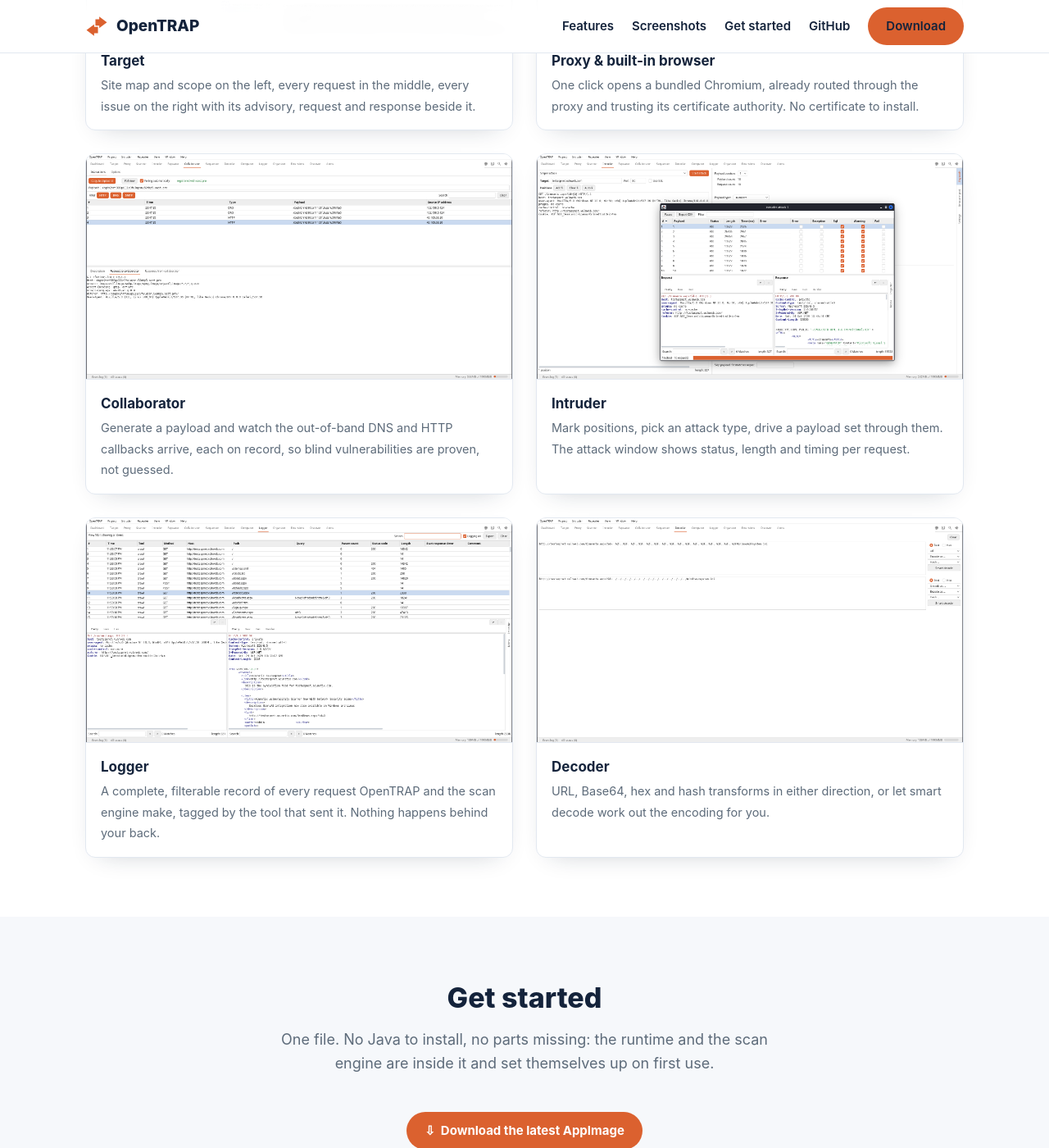
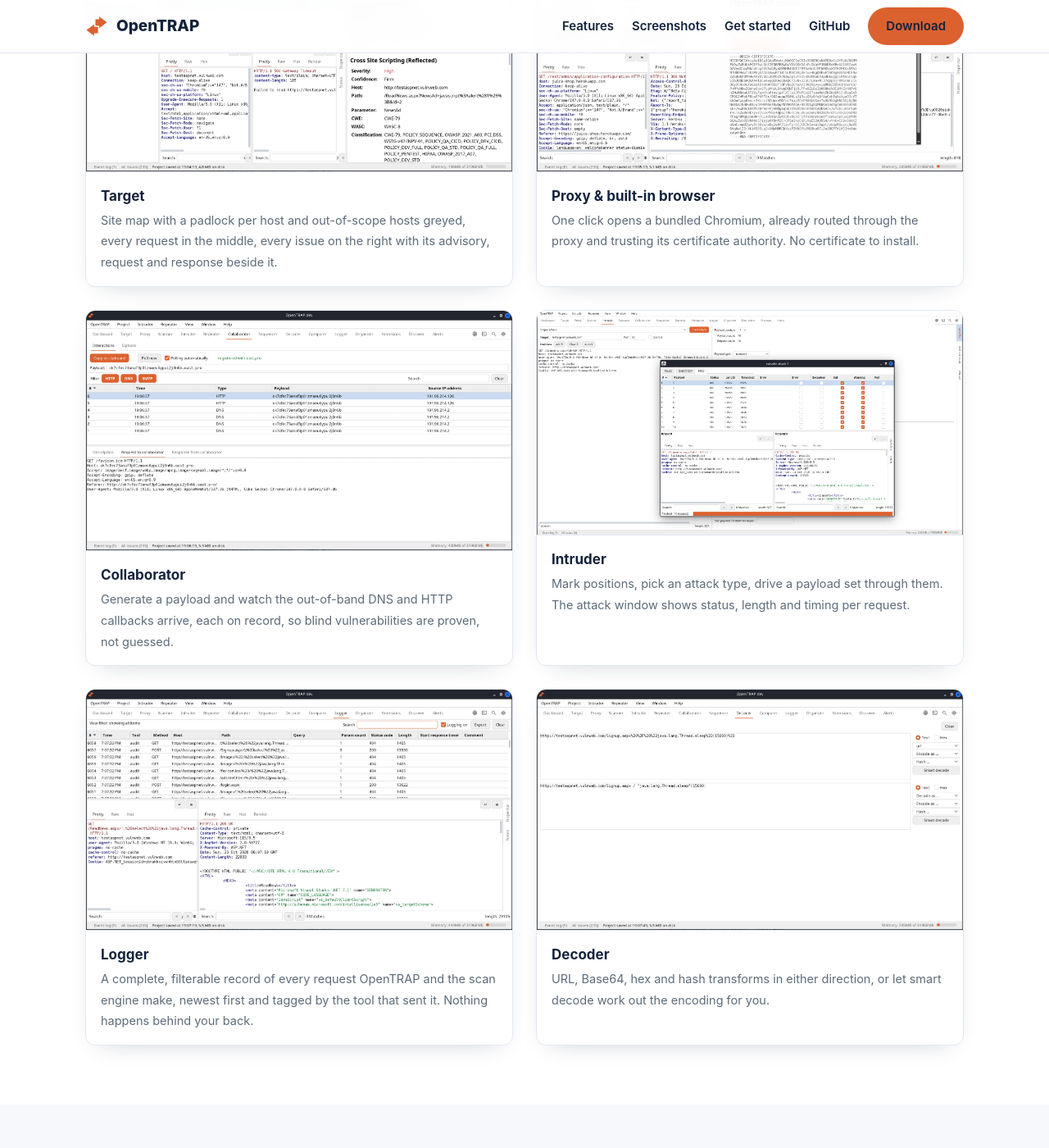
Before and after one commit to BradMyrick/opentrap, a Jekyll site: the page built from docs/index.md, in a window 1280 px wide and 1400 px high, scrolled down 2533 px. Shown: the whole window at 82% size. Built offline with Jekyll 4.4.1, drawn with Linux system fonts in a browser that asks for light colours; some of the changed text lies outside the part shown.

Commit message:
Refresh the screenshots and the feature text for this build
Six of the seven screenshots are retaken on the current build, full window
and unclipped: the dashboard with the labelled crawl-and-audit cards, the
site map with its padlocks and greyed out-of-scope hosts, the proxy history
newest first with the testing browser beside it, the Collaborator, the Logger
with audit traffic newest first, and the Decoder. The README and the site
describe the padlocks, the newest-first histories and the scope-bound engine.

```diff
--- a/docs/index.md
+++ b/docs/index.md
@@ -43,6 +43,7 @@ title: OpenTRAP
       <li><span class="ic">{% include check.html %}</span><span><b>Guided from the start</b>Open or create a project at launch, then drive crawl-and-audit scans through a step-by-step wizard.</span></li>
       <li><span class="ic">{% include check.html %}</span><span><b>Scan configurations that fit the job</b>Pick a tier from Lightweight to Deep, or build a Custom scan with full control over crawl depth, attack strength and which inputs are tested.</span></li>
       <li><span class="ic">{% include check.html %}</span><span><b>Scope that keeps the noise out</b>Add a host or path to scope from the site map and the proxy offers to stop recording everything else. Filters on the site map and the history hide out-of-scope, not-found and static content, and a scan crawls and attacks only what the scope covers.</span></li>
+      <li><span class="ic">{% include check.html %}</span><span><b>Newest first, everywhere</b>Every history in the suite, from the proxy and the Logger to Intruder results and Collaborator interactions, lists the latest entry at the top.</span></li>
       <li><span class="ic">{% include check.html %}</span><span><b>One self-contained file</b>Every release is a single Linux AppImage with its own runtime and the scan engine built in. Download it, run it, scan.</span></li>
       <li><span class="ic">{% include check.html %}</span><span><b>Genuinely open</b>Licensed under the GNU AGPL v3.0, so it stays open and hackable, with no licence gate on its core capabilities.</span></li>
       <li><span class="ic">{% include check.html %}</span><span><b>Built in the open</b>A <a href="https://github.com/opentrap/opentrap/blob/main/ROADMAP.md">public roadmap</a> with a reference code for every unbuilt feature, mirrored inside the app, and every contribution merged with full credit. No AI features, by design.</span></li>
@@ -56,11 +57,11 @@ title: OpenTRAP
     <p>Every tool lives in one window. Click any screenshot for the full-size image.</p>
   </div>
   <div class="gallery">
-    <a class="card" href="images/target.png"><img src="images/target.png" alt="Target tab: site map, request list and issues with a full advisory"><div class="cap"><b>Target</b><span>Site map and scope on the left, every request in the middle, every issue on the right with its advisory, request and response beside it.</span></div></a>
+    <a class="card" href="images/target.png"><img src="images/target.png" alt="Target tab: site map with a padlock per host, request list and issues with a full advisory"><div class="cap"><b>Target</b><span>Site map with a padlock per host and out-of-scope hosts greyed, every request in the middle, every issue on the right with its advisory, request and response beside it.</span></div></a>
     <a class="card" href="images/proxy.png"><img src="images/proxy.png" alt="Proxy tab with interception and the built-in browser"><div class="cap"><b>Proxy &amp; built-in browser</b><span>One click opens a bundled Chromium, already routed through the proxy and trusting its certificate authority. No certificate to install.</span></div></a>
     <a class="card" href="images/collaborator.png"><img src="images/collaborator.png" alt="Collaborator tab with captured out-of-band interactions"><div class="cap"><b>Collaborator</b><span>Generate a payload and watch the out-of-band DNS and HTTP callbacks arrive, each on record, so blind vulnerabilities are proven, not guessed.</span></div></a>
     <a class="card" href="images/intruder.png"><img src="images/intruder.png" alt="Intruder tab with a finished sniper attack and its results window"><div class="cap"><b>Intruder</b><span>Mark positions, pick an attack type, drive a payload set through them. The attack window shows status, length and timing per request.</span></div></a>
-    <a class="card" href="images/logger.png"><img src="images/logger.png" alt="Logger tab with a filterable table of every request"><div class="cap"><b>Logger</b><span>A complete, filterable record of every request OpenTRAP and the scan engine make, tagged by the tool that sent it. Nothing happens behind your back.</span></div></a>
+    <a class="card" href="images/logger.png"><img src="images/logger.png" alt="Logger tab with a filterable table of every request"><div class="cap"><b>Logger</b><span>A complete, filterable record of every request OpenTRAP and the scan engine make, newest first and tagged by the tool that sent it. Nothing happens behind your back.</span></div></a>
     <a class="card" href="images/decoder.png"><img src="images/decoder.png" alt="Decoder tab decoding a URL-encoded value"><div class="cap"><b>Decoder</b><span>URL, Base64, hex and hash transforms in either direction, or let smart decode work out the encoding for you.</span></div></a>
   </div>
 </div></section>
```
Also changed, not shown: README.md, docs/images/collaborator.png, docs/images/dashboard.png, docs/images/decoder.png, docs/images/logger.png, docs/images/proxy.png, docs/images/target.png.
